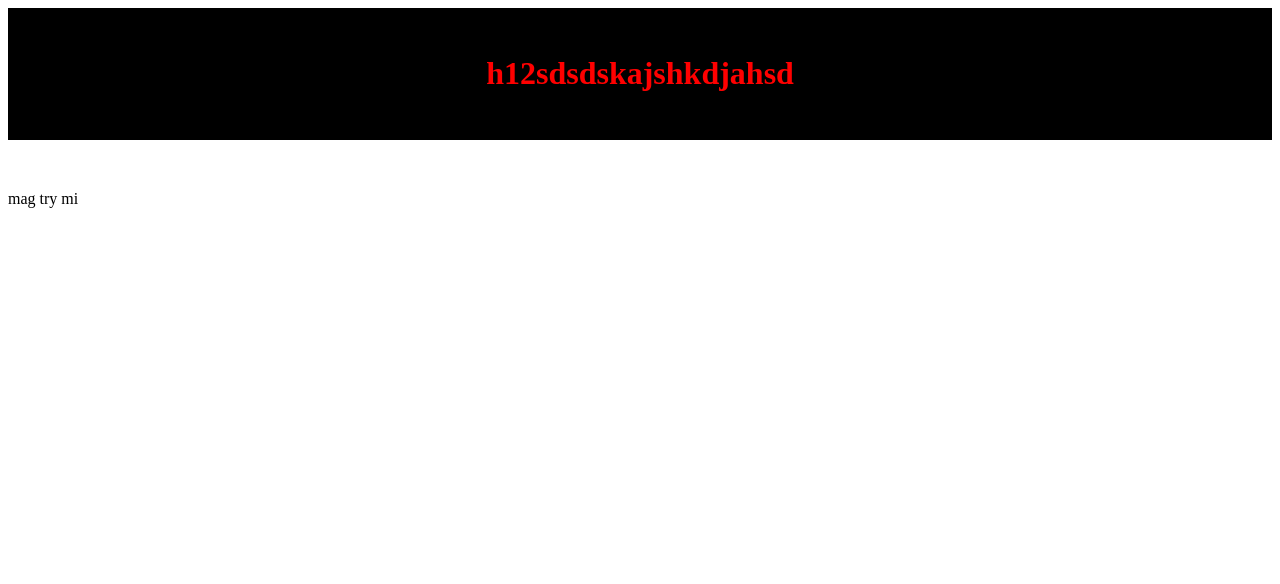
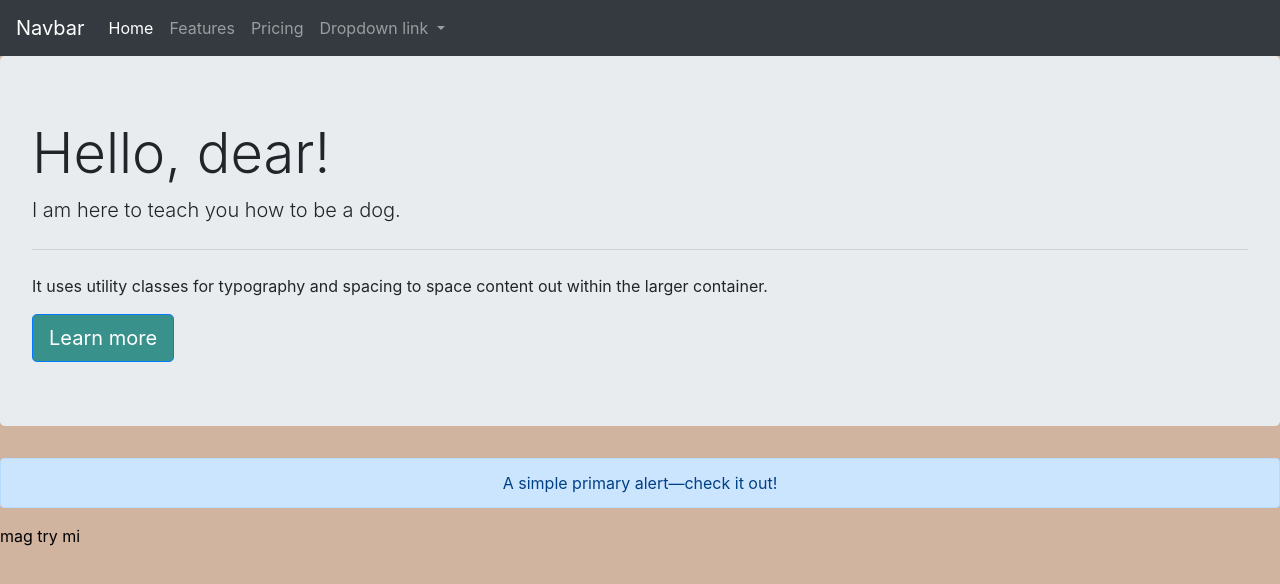
Before and after one commit to francizjamez/Online-Grocery, a website: page index.html in a window 1280 px wide. Drawn offline with nearby package versions, Linux system fonts and the light colour scheme.

Commit message:
design#2

```diff
--- a/design.css
+++ b/design.css
@@ -12,5 +12,14 @@
     background-color: black;
 }
 .bgcolor{
-    background-color: white;
+    background-color:#D0B49F;
 }
+.buttoncolor{
+    color:#39918C;
+}
+.txtcolor{
+    background-color:#2F435A;
+}
+.btn-primary{
+    background-color:#39918C !important
+}
--- a/index.html
+++ b/index.html
@@ -1,14 +1,60 @@
 <!DOCTYPE html>
 
 <head>
+
     <link rel="stylesheet" href="design.css">
-    <header class="headcolor">
-
-        <h1 class="effect">h12sdsdskajshkdjahsd</h1>
+    <link rel="stylesheet" href="https://cdn.jsdelivr.net/npm/bootstrap@4.5.3/dist/css/bootstrap.min.css"
+        integrity="sha384-TX8t27EcRE3e/ihU7zmQxVncDAy5uIKz4rEkgIXeMed4M0jlfIDPvg6uqKI2xXr2" crossorigin="anonymous">
+    <nav class="navbar navbar-expand-lg navbar-dark bg-dark">
+        <a class="navbar-brand" href="#">Navbar</a>
+  <button class="navbar-toggler" type="button" data-toggle="collapse" data-target="#navbarNavDropdown" aria-controls="navbarNavDropdown" aria-expanded="false" aria-label="Toggle navigation">
+    <span class="navbar-toggler-icon"></span>
+  </button>
+  <div class="collapse navbar-collapse" id="navbarNavDropdown">
+    <ul class="navbar-nav">
+      <li class="nav-item active">
+        <a class="nav-link" href="#">Home <span class="sr-only">(current)</span></a>
+      </li>
+      <li class="nav-item">
+        <a class="nav-link" href="#">Features</a>
+      </li>
+      <li class="nav-item">
+        <a class="nav-link" href="#">Pricing</a>
+      </li>
+      <li class="nav-item dropdown">
+        <a class="nav-link dropdown-toggle" href="#" id="navbarDropdownMenuLink" role="button" data-toggle="dropdown" aria-haspopup="true" aria-expanded="false">
+          Dropdown link
+        </a>
+        <div class="dropdown-menu" aria-labelledby="navbarDropdownMenuLink">
+          <a class="dropdown-item" href="#">Action</a>
+          <a class="dropdown-item" href="#">Another action</a>
+          <a class="dropdown-item" href="#">Something else here</a>
+        </div>
+      </li>
+    </ul>
+  </div>
+    </nav>
+    <header class>
+        <div class="jumbotron">
+            <h1 class="display-4">Hello, dear!</h1>
+            <p class="lead">I am here to teach you how to be a dog.</p>
+            <hr class="my-4">
+            <p>It uses utility classes for typography and spacing to space content out within the larger container.</p>
+            <a class="btn btn-primary btn-lg" href="https://www.facebook.com/Argiiieeeee" role="button">Learn more</a>
+        </div>
     </header>
 
 </head>
 
 <body class="bgcolor">
+    <div style="text-align:center;" class="alert alert-primary" role="alert">
+        A simple primary alert—check it out!
+    </div>
     <p class="paraeffect">mag try mi</p>
 </body>
+<script src="https://code.jquery.com/jquery-3.5.1.slim.min.js"
+    integrity="sha384-DfXdz2htPH0lsSSs5nCTpuj/zy4C+OGpamoFVy38MVBnE+IbbVYUew+OrCXaRkfj"
+    crossorigin="anonymous"></script>
+<script src="https://cdn.jsdelivr.net/npm/bootstrap@4.5.3/dist/js/bootstrap.bundle.min.js"
+    integrity="sha384-ho+j7jyWK8fNQe+A12Hb8AhRq26LrZ/JpcUGGOn+Y7RsweNrtN/tE3MoK7ZeZDyx"
+    crossorigin="anonymous"></script>
--- /dev/null
+++ b/package.json
@@ -0,0 +1,5 @@
+{
+  "dependencies": {
+    "bootstrap": "^4.5.3"
+  }
+}
```
Also changed, not shown: 1 other file.
